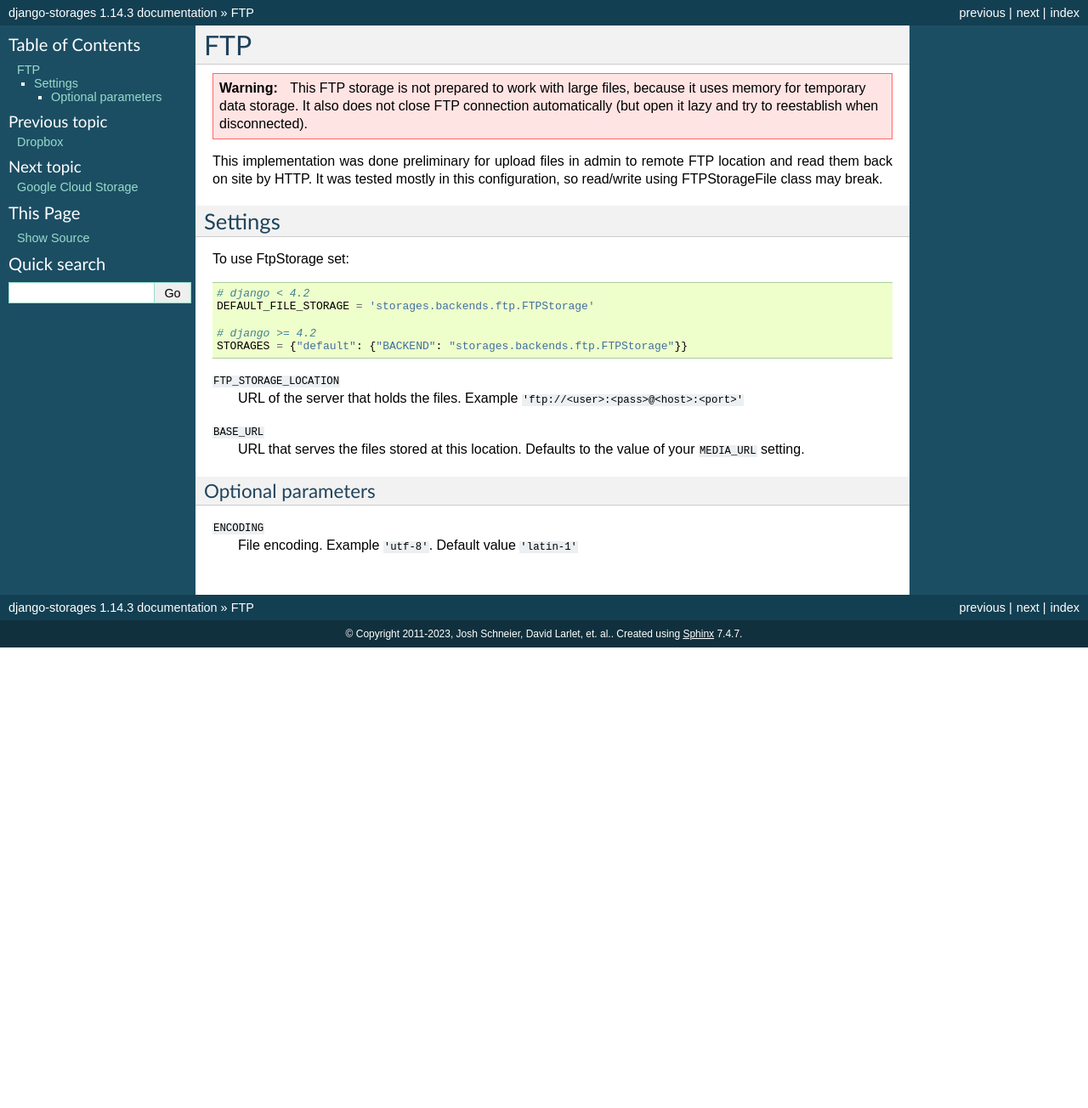
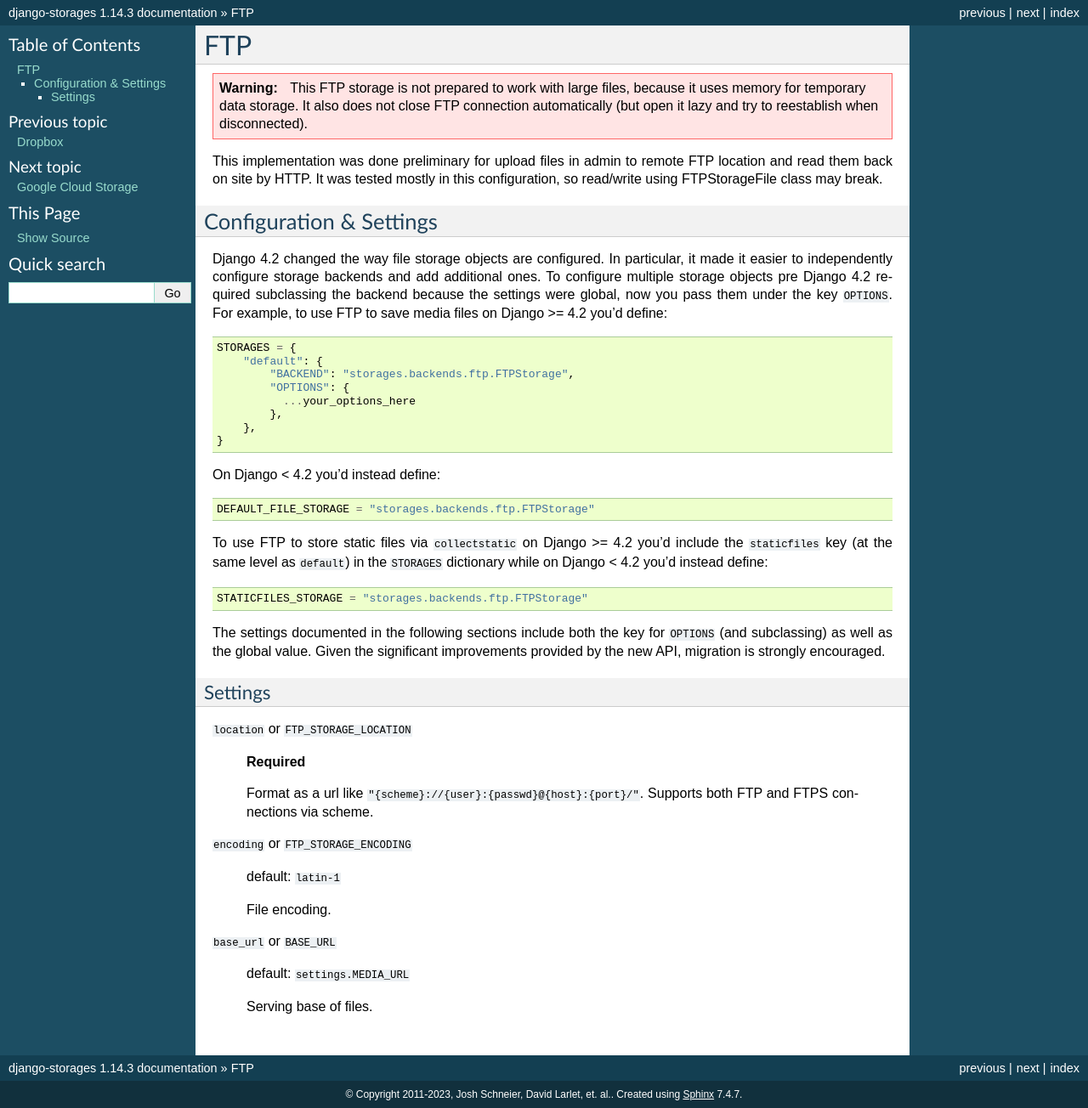
Before and after one commit to balintviktor/django-storage, a Sphinx documentation site: the page built from docs/backends/ftp.rst, in a window 1280 px wide. Shown: the whole page at 85% size. Built offline with Sphinx 7.4.7, drawn with Linux system fonts in a browser that asks for light colours; before the commit the page ends 900 px from its top, so only the background shows below that.

Commit message:
[ftp] Conform to BaseStorage interface (#1423)

```diff
--- a/CHANGELOG.rst
+++ b/CHANGELOG.rst
@@ -29,6 +29,11 @@ Dropbox
 
 - Add support for Python 3.12 (`#1421`_)
 
+FTP
+---
+
+- Conform to ``BaseStorage`` interface (`#1423`_)
+
 .. _#1399: https://github.com/jschneier/django-storages/pull/1399
 .. _#1381: https://github.com/jschneier/django-storages/pull/1381
 .. _#1402: https://github.com/jschneier/django-storages/pull/1402
--- a/docs/backends/ftp.rst
+++ b/docs/backends/ftp.rst
@@ -5,25 +5,53 @@ FTP
 
 This implementation was done preliminary for upload files in admin to remote FTP location and read them back on site by HTTP. It was tested mostly in this configuration, so read/write using FTPStorageFile class may break.
 
+Configuration & Settings
+------------------------
+
+Django 4.2 changed the way file storage objects are configured. In particular, it made it easier to independently configure
+storage backends and add additional ones. To configure multiple storage objects pre Django 4.2 required subclassing the backend
+because the settings were global, now you pass them under the key ``OPTIONS``. For example, to use FTP to save media files on
+Django >= 4.2 you'd define::
+
+
+  STORAGES = {
+      "default": {
+          "BACKEND": "storages.backends.ftp.FTPStorage",
+          "OPTIONS": {
+            ...your_options_here
+          },
+      },
+  }
+
+On Django < 4.2 you'd instead define::
+
+    DEFAULT_FILE_STORAGE = "storages.backends.ftp.FTPStorage"
+
+To use FTP to store static files via ``collectstatic`` on Django >= 4.2 you'd include the ``staticfiles`` key (at the same level as
+``default``) in the ``STORAGES`` dictionary while on Django < 4.2 you'd instead define::
+
+    STATICFILES_STORAGE = "storages.backends.ftp.FTPStorage"
+
+The settings documented in the following sections include both the key for ``OPTIONS`` (and subclassing) as
+well as the global value. Given the significant improvements provided by the new API, migration is strongly encouraged.
+
 Settings
---------
+~~~~~~~~
 
-To use FtpStorage set::
+``location`` or ``FTP_STORAGE_LOCATION``
 
-    # django < 4.2
-    DEFAULT_FILE_STORAGE = 'storages.backends.ftp.FTPStorage'
+  **Required**
 
-    # django >= 4.2
-    STORAGES = {"default": {"BACKEND": "storages.backends.ftp.FTPStorage"}}
+  Format as a url like ``"{scheme}://{user}:{passwd}@{host}:{port}/"``. Supports both FTP and FTPS connections via scheme.
 
-``FTP_STORAGE_LOCATION``
-    URL of the server that holds the files. Example ``'ftp://<user>:<pass>@<host>:<port>'``
+``encoding`` or ``FTP_STORAGE_ENCODING``
 
-``BASE_URL``
-    URL that serves the files stored at this location. Defaults to the value of your ``MEDIA_URL`` setting.
+  default: ``latin-1``
 
-Optional parameters
-~~~~~~~~~~~~~~~~~~~
+  File encoding.
 
-``ENCODING``
-    File encoding. Example ``'utf-8'``. Default value ``'latin-1'``
+``base_url`` or ``BASE_URL``
+
+  default: ``settings.MEDIA_URL``
+
+  Serving base of files.
```
Also changed, not shown: other parts of CHANGELOG.rst (+1 -0 lines), 2 other files.
